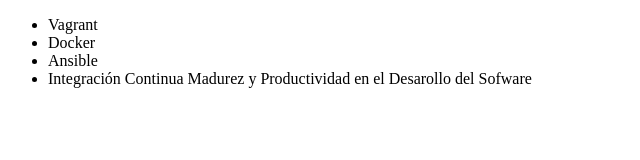
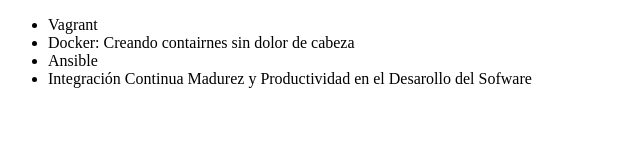
Before and after one commit to Abel270468/alura-git, a plain HTML site: page index.html in a window 1280 px wide. Shown: the whole page, without its empty margins (0-640 px from the left). Drawn offline with Linux system fonts and the light colour scheme.

Commit message:
Corrigiendo el nombre del curso de Docker

```diff
--- a/index.html
+++ b/index.html
@@ -7,7 +7,7 @@
 <body>
      <ul>
          <li> Vagrant </li>
-         <li> Docker </li>
+         <li> Docker: Creando contairnes sin dolor de cabeza </li>
          <li> Ansible </li>
          <li> Integración Continua Madurez y Productividad en el Desarollo del Sofware </li>
      </ul>
```
